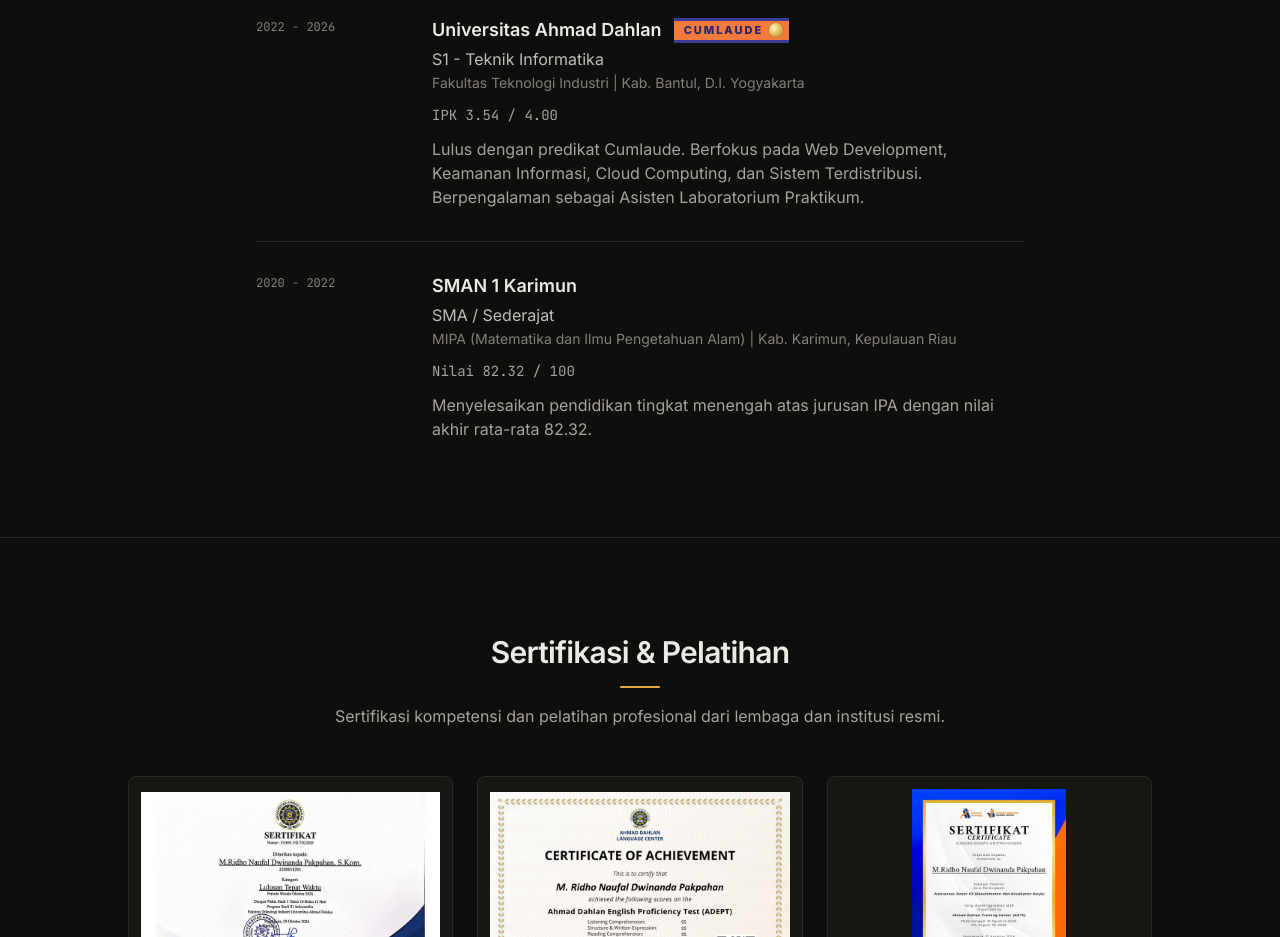
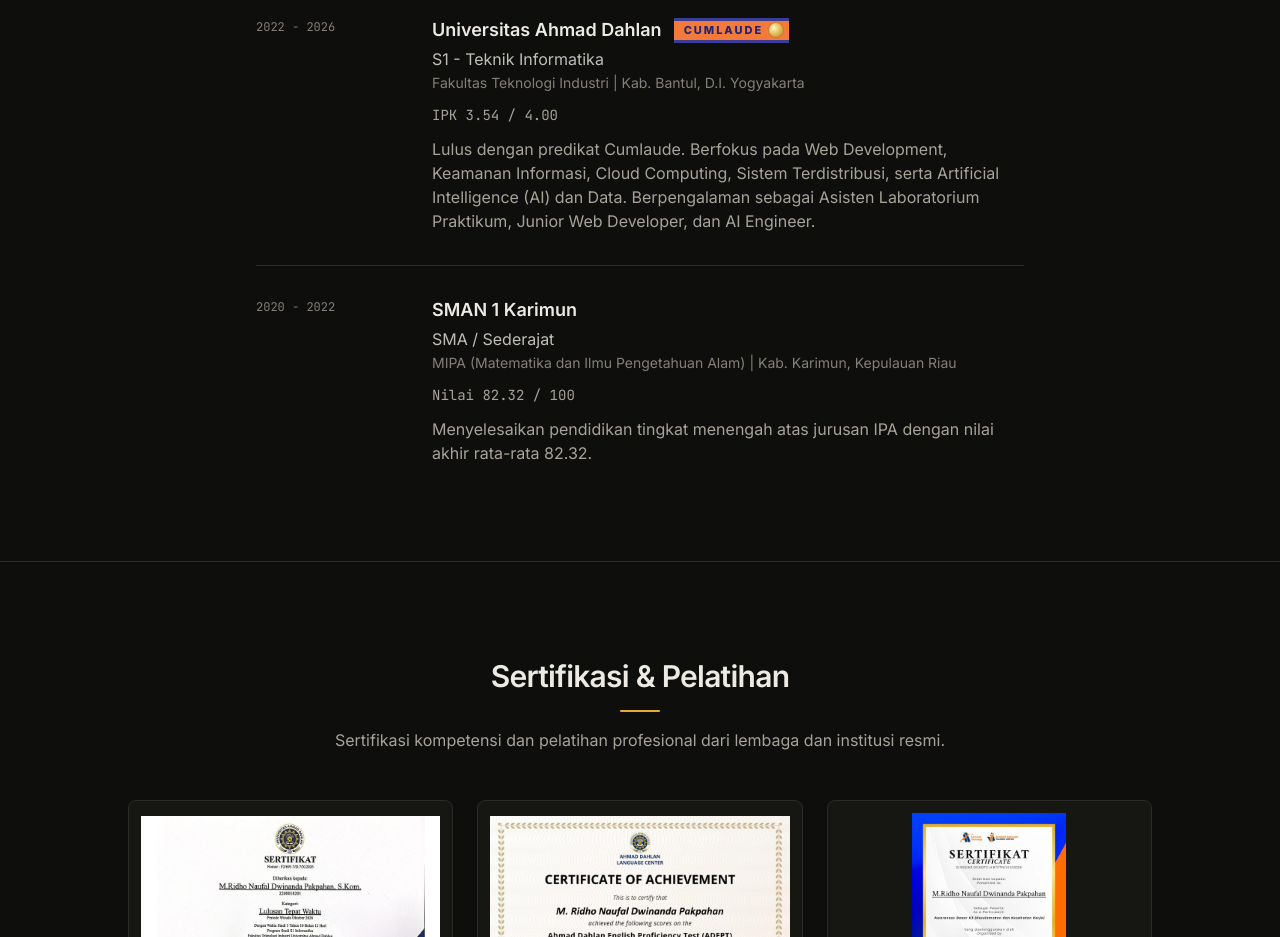
Before and after one commit to ridhodp/PortofolioMRidhoNaufal, a Next.js app: page / in a window 1280 px wide. Shown: the part 6600-7537 px from the top of the page. Built offline with nearby package versions, Linux system fonts and the light colour scheme.

Commit message:
content: expand UAD education focus and experience

```diff
--- a/src/data/portfolio.ts
+++ b/src/data/portfolio.ts
@@ -271,7 +271,7 @@ export const education: Education[] = [
     gpaScale: "4.00",
     predicate: "Cumlaude",
     description:
-      "Lulus dengan predikat Cumlaude. Berfokus pada Web Development, Keamanan Informasi, Cloud Computing, dan Sistem Terdistribusi. Berpengalaman sebagai Asisten Laboratorium Praktikum.",
+      "Lulus dengan predikat Cumlaude. Berfokus pada Web Development, Keamanan Informasi, Cloud Computing, Sistem Terdistribusi, serta Artificial Intelligence (AI) dan Data. Berpengalaman sebagai Asisten Laboratorium Praktikum, Junior Web Developer, dan AI Engineer.",
   },
   {
     id: "sman-1-karimun",
```
